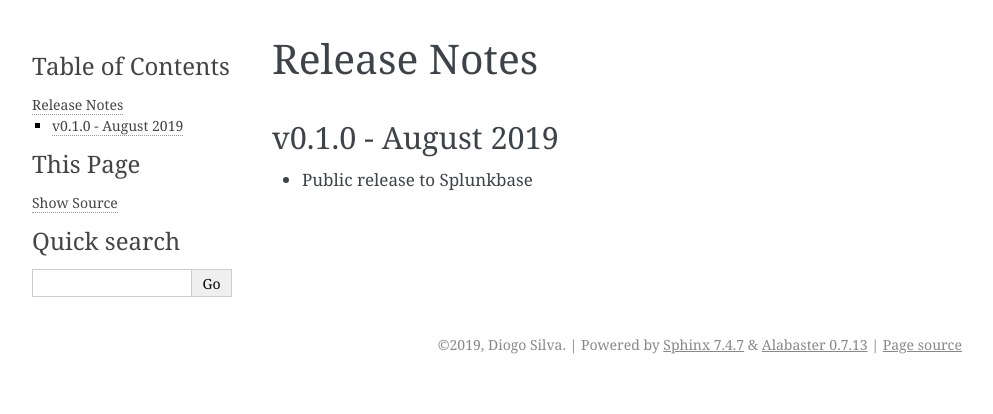
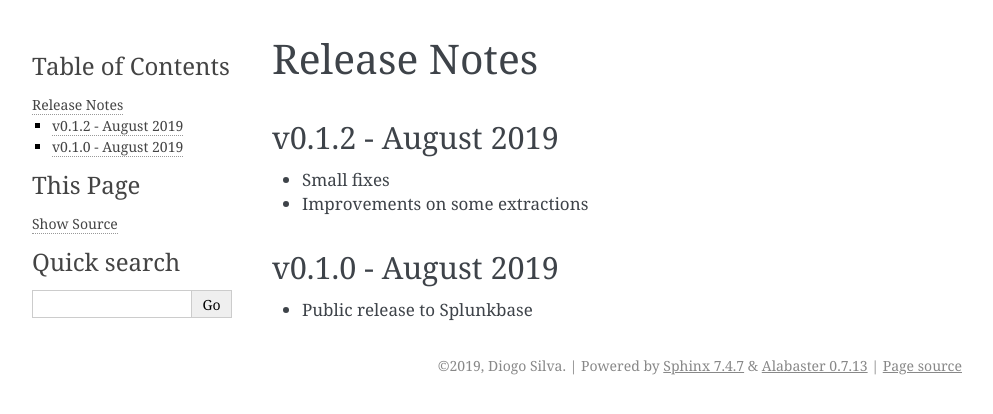
Before and after one commit to diogofgm/TA-kaspersky, a Sphinx documentation site: the page built from docs/source/releasenotes.rst, in a window 1280 px wide. Shown: the top 414 px of the page, without its empty margins (148-1141 px from the left). Built offline with Sphinx 7.4.7, drawn with Linux system fonts in a browser that asks for light colours.

Commit message:
Update releasenotes.rst

```diff
--- a/docs/source/releasenotes.rst
+++ b/docs/source/releasenotes.rst
@@ -2,6 +2,11 @@
 Release Notes
 =============
 
+v0.1.2 - August 2019
+--------------------
+- Small fixes
+- Improvements on some extractions
+
 v0.1.0 - August 2019
 --------------------
 - Public release to Splunkbase
```
